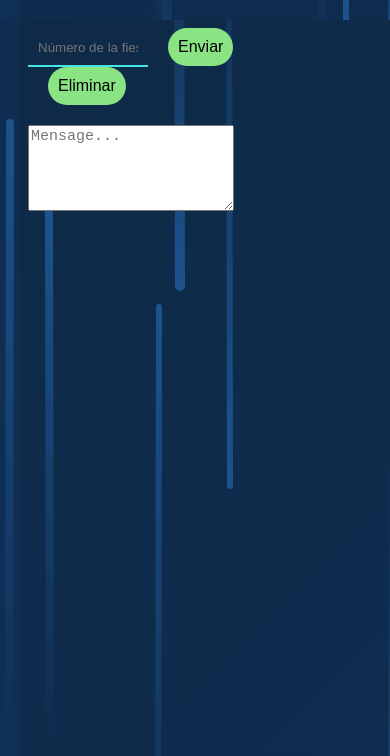
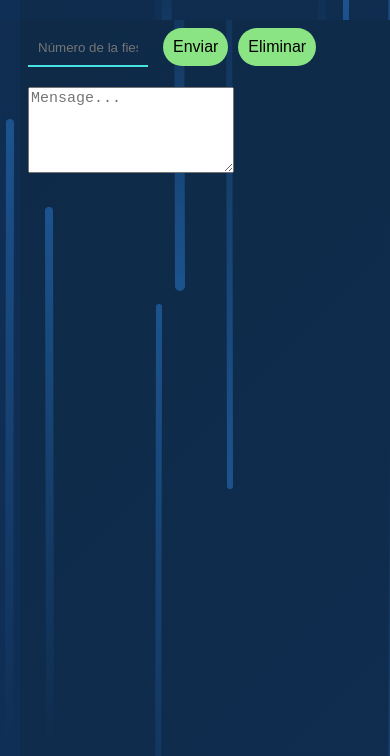
Before and after one commit to EdwinC27/CabinaGiratoria360, an Angular app: page /#/ in a window 390 px wide. Shown: the top 756 px of the page. Built offline with nearby package versions, Linux system fonts and the light colour scheme.

Commit message:
Ponerle diceño al boton de eliminar

```diff
--- a/src/app/seleccionar-fiesta/seleccionar-fiesta.component.css
+++ b/src/app/seleccionar-fiesta/seleccionar-fiesta.component.css
@@ -49,7 +49,7 @@ button:hover {
     }
 }
 
-@media screen and (max-width: 570px) {
+@media screen and (max-width: 587px) {
     input {
         width: 200px;
     }
@@ -65,7 +65,7 @@ button:hover {
 
 }
 
-@media screen and (max-width: 445px) {
+@media screen and (max-width: 500px) {
     input {
         width: 100px;
     }
@@ -74,3 +74,10 @@ button:hover {
         width: 100px;
     }
 }
+
+@media screen and (max-width: 390px) {
+    button {
+        margin-left: 15px;
+        margin-right: -5px;
+    }
+}
--- a/src/app/seleccionar-fiesta/seleccionar-fiesta.component.html
+++ b/src/app/seleccionar-fiesta/seleccionar-fiesta.component.html
@@ -1,5 +1,5 @@
 <input placeholder="Número de la fiesta..." [(ngModel)]="inputText" (input)="botonHabilitado = inputText.trim().length > 0">
-<button id="search-button" [disabled]="!botonHabilitado" (click)="buscarQR()">Enviar</button><br>
+<button id="search-button" [disabled]="!botonHabilitado" (click)="buscarQR()">Enviar</button>
 <button id="search-button" (click)="eliminarArchivos()">Eliminar</button><br>
 
 <textarea placeholder="Mensage..." [(ngModel)]="inputMensage" class="frase"> </textarea>
```
